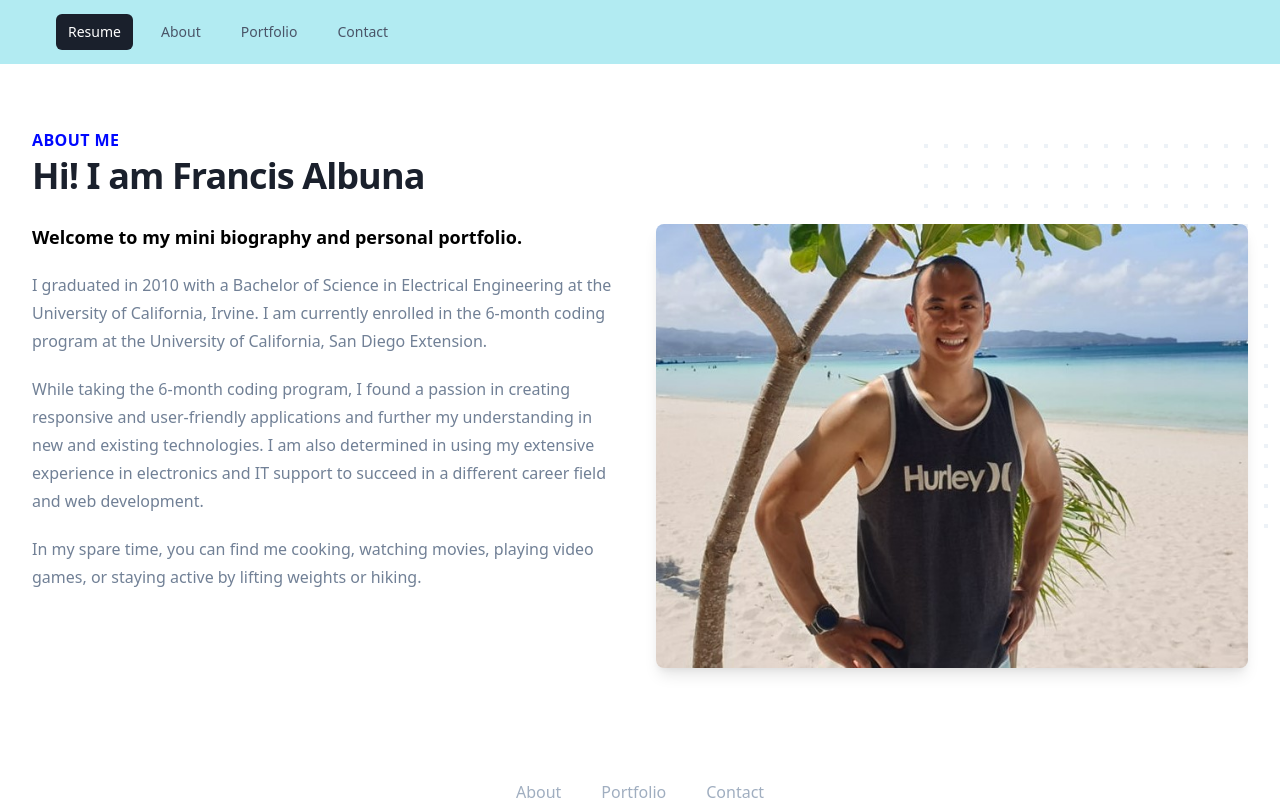
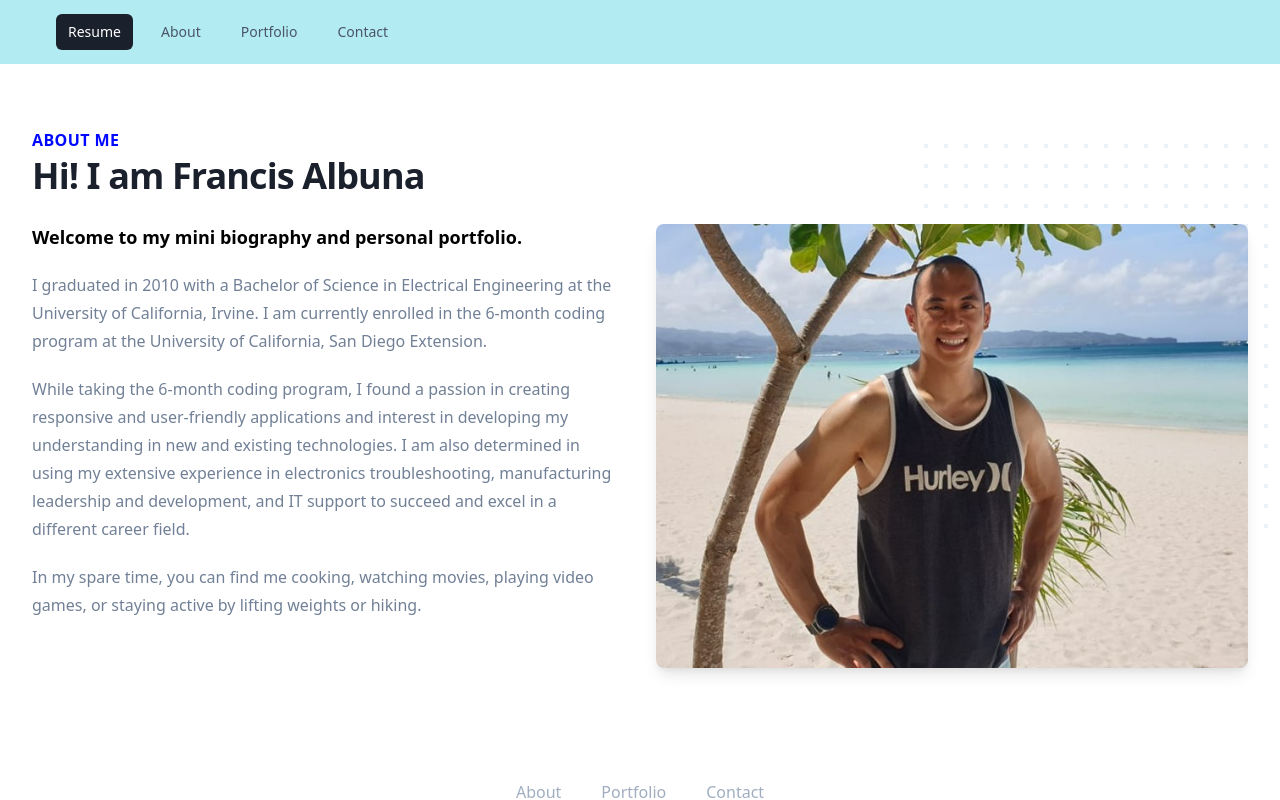
Before and after one commit to falbuna/francisalbuna, a React (Create React App) app: page / in a window 1280 px wide. Shown: the top 800 px of the page. Built offline with nearby package versions, Linux system fonts and the light colour scheme.

Commit message:
Edited content in About me page.

```diff
--- a/src/pages/About.js
+++ b/src/pages/About.js
@@ -35,7 +35,7 @@ function About(){
         </div>
         <div className="mt-5 prose prose-indigo text-gray-600 mx-auto lg:max-w-none lg:row-start-1 lg:col-start-1">
           <p>I graduated in 2010 with a Bachelor of Science in Electrical Engineering at the University of California, Irvine. I am currently enrolled in the 6-month coding program at the University of California, San Diego Extension.</p>
-          <p>While taking the 6-month coding program, I found a passion in creating responsive and user-friendly applications and further my understanding in new and existing technologies. I am also determined in using my extensive experience in electronics and IT support to succeed in a different career field and web development.</p>
+          <p>While taking the 6-month coding program, I found a passion in creating responsive and user-friendly applications and interest in developing my understanding in new and existing technologies. I am also determined in using my extensive experience in electronics troubleshooting, manufacturing leadership and development, and IT support to succeed and excel in a different career field.</p>
           <p>In my spare time, you can find me cooking, watching movies, playing video games, or staying active by lifting weights or hiking.</p>
           {/* <ul>
             <li>Quis elit egestas venenatis mattis dignissim.</li>
```
